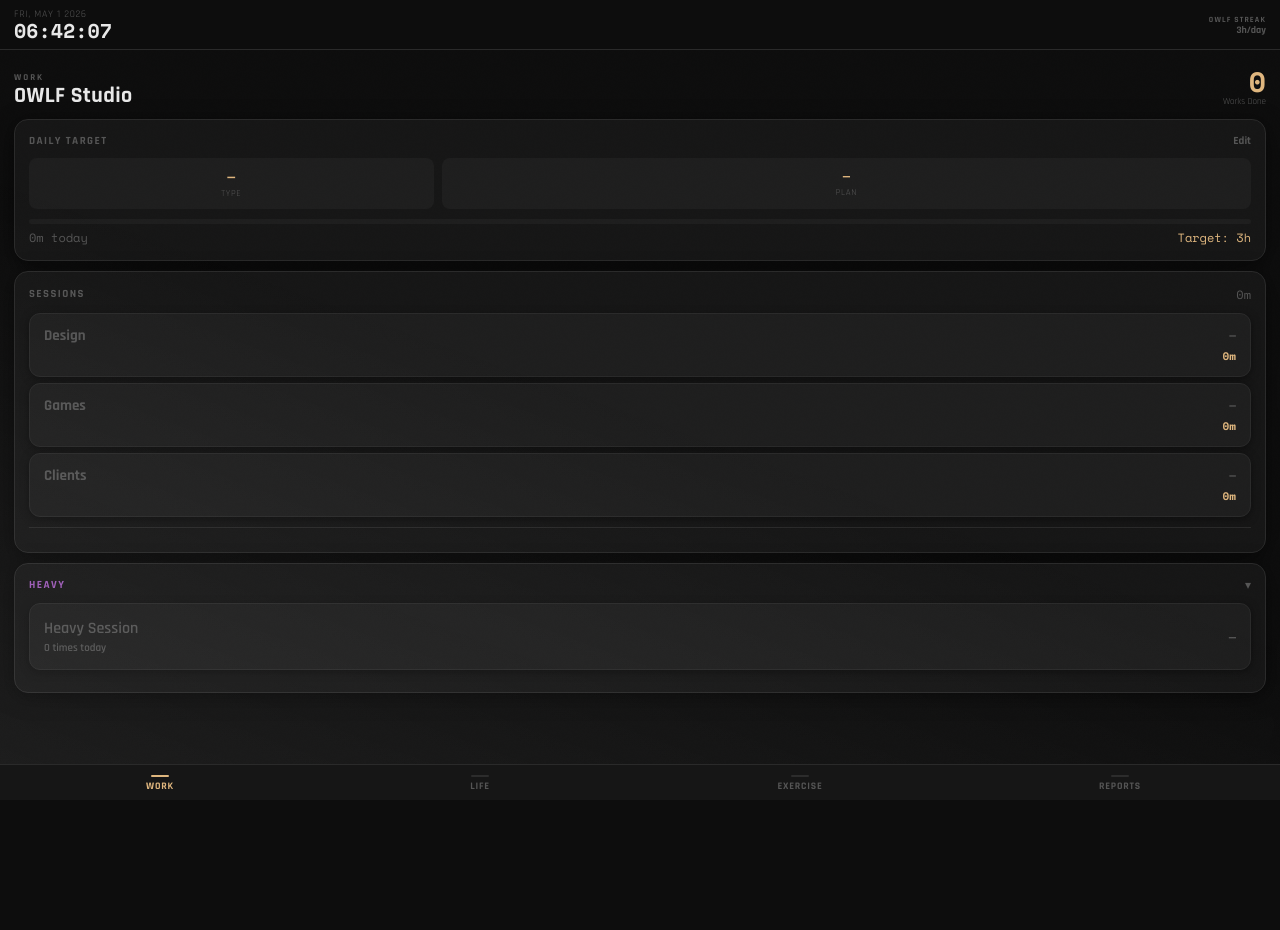
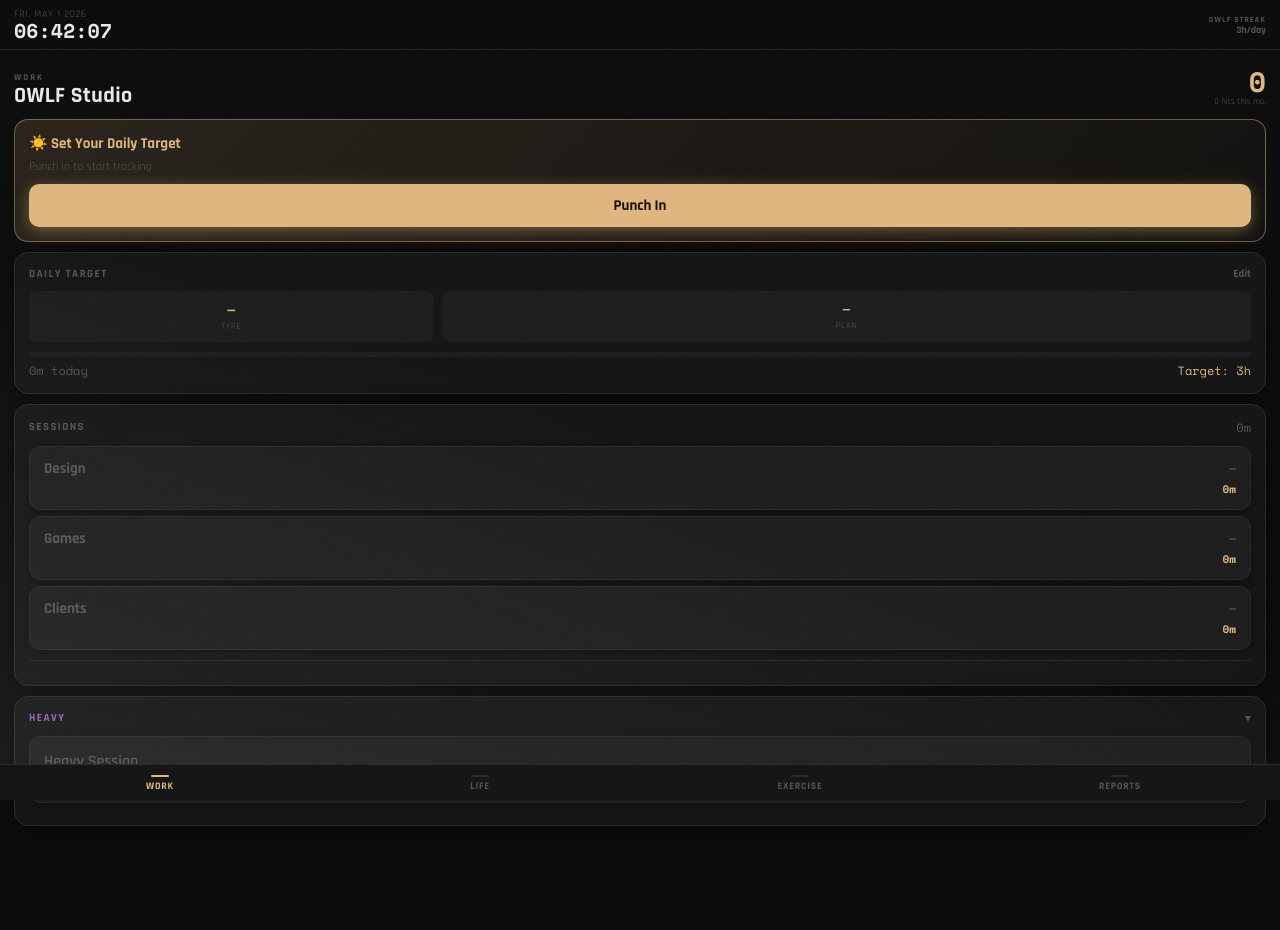
Before and after one commit to CKJ5/owlf-timelog, a plain HTML site: page index.html in a window 1280 px wide. Shown: the top 930 px of the page. Drawn offline with nearby package versions, Linux system fonts and the light colour scheme.

Commit message:
Revert "Update index.html"
This reverts commit 4a8132669988de75b33a695032f8672379a1aaf4.

```diff
--- a/index.html
+++ b/index.html
@@ -1466,8 +1466,8 @@ function updateTopStreak(){
   set('top-streak-num',nums[curPage]);
   set('top-streak-sub',subTexts[curPage]);
   setStyle('top-streak-num','color',['var(--work)','var(--life)','var(--ex)','var(--text)'][curPage]);
-set('top-streak-num',nums[0]);
-set('work-streak-sub',moWorkHits()+' hits this mo.');
+  set('work-streak-inline',nums[0]);
+  set('work-streak-sub',moWorkHits()+' hits this mo.');
   set('life-streak-inline',nums[1]);
   set('ex-streak-inline',(S.exercise&&S.exercise.streak)||0);
   set('ex-streak-sub',moExHits()+' hits this mo.');
@@ -2017,8 +2017,6 @@ function updateWorkUI(){
     document.getElementById('wproj-'+type).textContent=a?a.proj:'';
     if(!a)document.getElementById('wtimer-'+type).textContent='—';
     document.getElementById('ws-'+type).textContent=fmt(d[type]||0);
-
-    document.getElementById('work-streak-inline').textContent=nums[0];
   });
   // snake
   const sa=S.active['snake'];
@@ -2032,7 +2030,6 @@ function updateWorkUI(){
   document.getElementById('snake-dur-mo').textContent=fmt(moSnDur);
   document.getElementById('snake-avg-mo').textContent=fmt(moSn?Math.round(moSnDur/moSn):0);
   const _snMoLbl=document.getElementById('snake-mo-lbl');if(_snMoLbl)_snMoLbl.textContent=fmt(moSnDur)+' total this mo.';
-
   // Snake card frame highlight
   const snakeCard=document.getElementById('snake-card');
   if(snakeCard){snakeCard.classList.toggle('card-active-fire',!!sa);}
```
